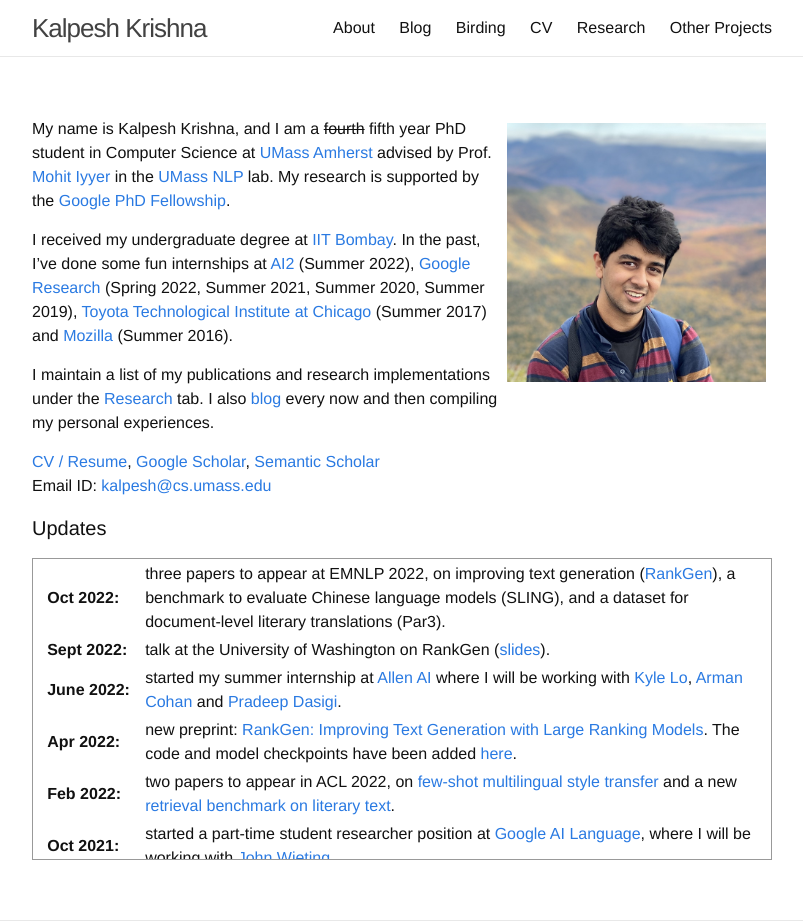
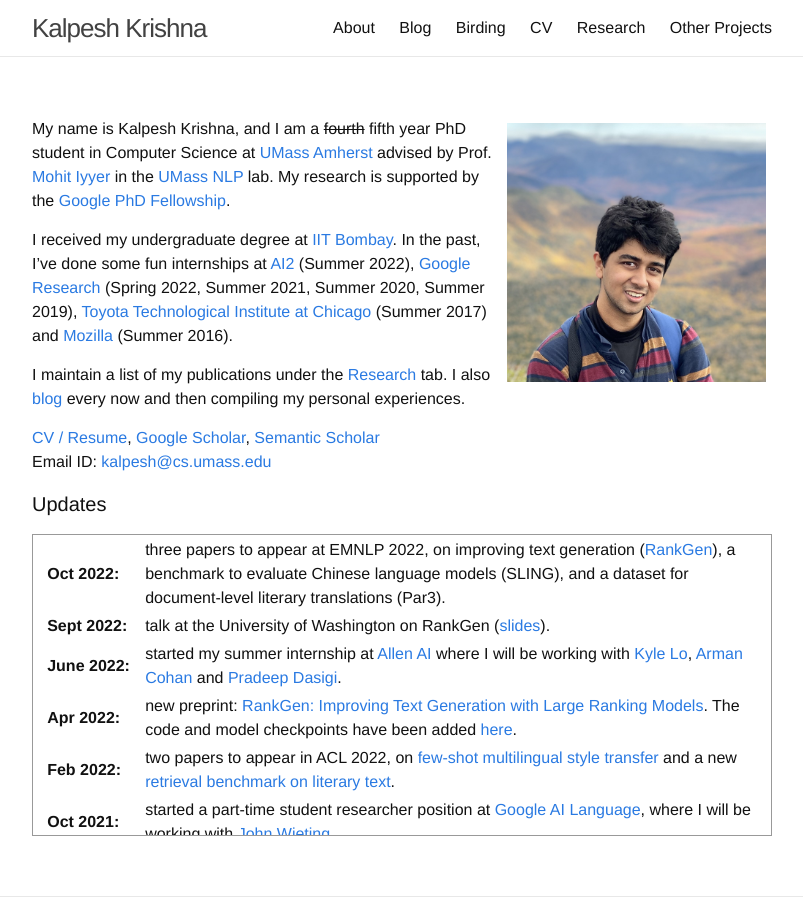
Before and after one commit to martiansideofthemoon/martiansideofthemoon.github.io, a Jekyll site: the page built from index.md, in a window 1280 px wide, cut to the strip 0-923 px from the top of the page. Shown: the whole strip, without its empty margins (238-1041 px from the left). Built offline with Jekyll 4.4.1, drawn with Linux system fonts in a browser that asks for light colours; comment, search, counter and statistics services are not loaded.

Commit message:
Update index.md

```diff
--- a/index.md
+++ b/index.md
@@ -9,7 +9,7 @@ My name is Kalpesh Krishna, and I am a ~~fourth~~ fifth year PhD student in Comp
 
 I received my undergraduate degree at [IIT Bombay](http://iitb.ac.in). In the past, I've done some fun internships at [AI2](https://allenai.org/) (Summer 2022), [Google Research](https://research.google) (Spring 2022, Summer 2021, Summer 2020, Summer 2019), [Toyota Technological Institute at Chicago](https://www.ttic.edu/) (Summer 2017) and [Mozilla](https://www.mozilla.org/en-US/) (Summer 2016).
 
-I maintain a list of my publications and research implementations under the [Research]({{ site.url }}/research) tab. I also [blog]({{ site.url }}/archive) every now and then compiling my personal experiences.
+I maintain a list of my publications under the [Research]({{ site.url }}/research) tab. I also [blog]({{ site.url }}/archive) every now and then compiling my personal experiences.
 
 [CV / Resume]({{ site.url }}/assets/cv.pdf), [Google Scholar](https://scholar.google.com/citations?hl=en&user=9g2BsMUAAAAJ), [Semantic Scholar](https://www.semanticscholar.org/author/Kalpesh-Krishna/26161085)
 Email ID: [kalpesh@cs.umass.edu](mailto:kalpesh@cs.umass.edu)
```
